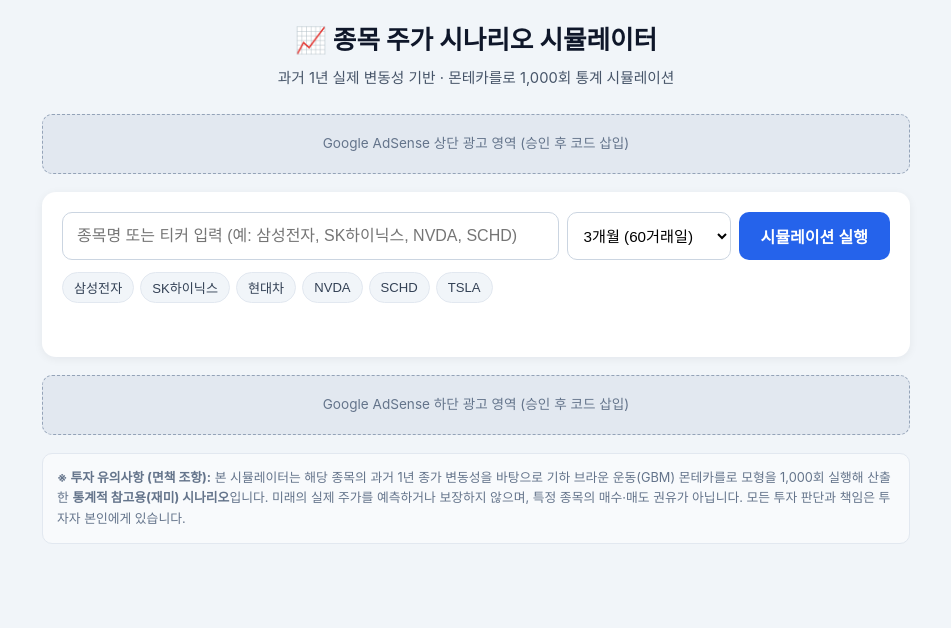
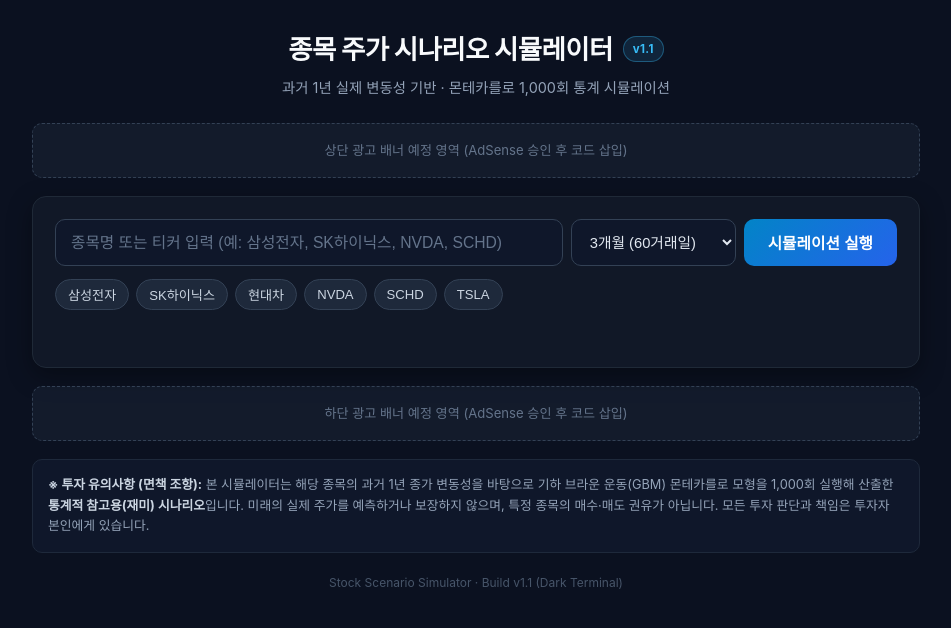
Before and after one commit to hkw851214-collab/stock-toolkit, a plain HTML site: page index.html in a window 1280 px wide. Shown: the whole page, without its empty margins (164-1115 px from the left). Drawn offline with nearby package versions, Linux system fonts and the light colour scheme.

Commit message:
Update index.html

```diff
--- a/index.html
+++ b/index.html
@@ -8,48 +8,153 @@
   <script src="https://cdn.jsdelivr.net/npm/chart.js@4.4.1/dist/chart.umd.min.js"></script>
   <style>
     * { box-sizing: border-box; margin: 0; padding: 0; }
-    body { font-family: -apple-system, BlinkMacSystemFont, "Malgun Gothic", sans-serif; background: #f1f5f9; color: #0f172a; line-height: 1.6; }
-    .wrap { max-width: 900px; margin: 0 auto; padding: 20px 16px 48px; }
+    body {
+      font-family: -apple-system, BlinkMacSystemFont, "Pretendard", "Malgun Gothic", sans-serif;
+      background: #0b1120;
+      color: #e2e8f0;
+      line-height: 1.6;
+      min-height: 100vh;
+    }
+    .wrap { max-width: 920px; margin: 0 auto; padding: 28px 16px 56px; }
+
     header { text-align: center; margin-bottom: 24px; }
-    header h1 { font-size: 1.6rem; color: #0f172a; margin-bottom: 6px; }
-    header p { font-size: 0.92rem; color: #475569; }
-    .card { background: #ffffff; border-radius: 14px; padding: 20px; box-shadow: 0 2px 10px rgba(15, 23, 42, 0.06); margin-bottom: 18px; }
+    .title-row { display: inline-flex; align-items: center; gap: 10px; margin-bottom: 6px; flex-wrap: wrap; justify-content: center; }
+    header h1 { font-size: 1.65rem; font-weight: 800; color: #f8fafc; letter-spacing: -0.02em; }
+    .ver-badge {
+      font-size: 0.72rem;
+      font-weight: 700;
+      color: #38bdf8;
+      background: rgba(56, 189, 248, 0.12);
+      border: 1px solid rgba(56, 189, 248, 0.35);
+      padding: 3px 9px;
+      border-radius: 999px;
+      letter-spacing: 0.03em;
+    }
+    header p { font-size: 0.9rem; color: #94a3b8; }
+
+    .card {
+      background: #111827;
+      border: 1px solid #1f2937;
+      border-radius: 14px;
+      padding: 22px;
+      box-shadow: 0 8px 24px rgba(0, 0, 0, 0.35);
+      margin-bottom: 18px;
+    }
+
     .search-row { display: flex; gap: 8px; flex-wrap: wrap; }
-    .search-row input { flex: 1; min-width: 180px; padding: 12px 14px; border: 1.5px solid #cbd5e1; border-radius: 10px; font-size: 1rem; outline: none; }
-    .search-row input:focus { border-color: #2563eb; }
-    .search-row select { padding: 12px; border: 1.5px solid #cbd5e1; border-radius: 10px; font-size: 0.95rem; background: #fff; }
-    .search-row button { padding: 12px 22px; background: #2563eb; color: #fff; border: none; border-radius: 10px; font-size: 1rem; font-weight: 700; cursor: pointer; }
-    .search-row button:hover { background: #1d4ed8; }
-    .quick-tags { display: flex; gap: 6px; flex-wrap: wrap; margin-top: 12px; }
-    .quick-tags button { background: #f1f5f9; border: 1px solid #e2e8f0; padding: 5px 11px; border-radius: 999px; font-size: 0.82rem; color: #334155; cursor: pointer; }
-    .quick-tags button:hover { background: #e2e8f0; }
-    .status { margin-top: 12px; font-size: 0.9rem; color: #2563eb; min-height: 22px; }
-    .status.error { color: #dc2626; }
-    .metrics { display: grid; grid-template-columns: repeat(4, 1fr); gap: 10px; margin-bottom: 18px; }
-    .metric-box { background: #f8fafc; border: 1px solid #e2e8f0; border-radius: 10px; padding: 12px; text-align: center; }
-    .metric-box .label { font-size: 0.78rem; color: #64748b; margin-bottom: 4px; }
-    .metric-box .val { font-size: 1.05rem; font-weight: 700; color: #0f172a; }
-    .metric-box .sub { font-size: 0.78rem; margin-top: 2px; }
-    .up { color: #dc2626; }
-    .down { color: #2563eb; }
-    .chart-box { position: relative; height: 380px; width: 100%; }
-    .ad-slot { background: #e2e8f0; border: 1px dashed #94a3b8; border-radius: 10px; padding: 18px; text-align: center; color: #64748b; font-size: 0.85rem; margin-bottom: 18px; }
-    .disclaimer { font-size: 0.8rem; color: #64748b; background: #f8fafc; padding: 14px; border-radius: 10px; border: 1px solid #e2e8f0; }
+    .search-row input {
+      flex: 1;
+      min-width: 190px;
+      padding: 12px 15px;
+      background: #0f172a;
+      color: #f8fafc;
+      border: 1px solid #334155;
+      border-radius: 10px;
+      font-size: 0.98rem;
+      outline: none;
+      transition: border-color 0.2s;
+    }
+    .search-row input::placeholder { color: #64748b; }
+    .search-row input:focus { border-color: #38bdf8; }
+    .search-row select {
+      padding: 12px 14px;
+      background: #0f172a;
+      color: #e2e8f0;
+      border: 1px solid #334155;
+      border-radius: 10px;
+      font-size: 0.92rem;
+      outline: none;
+      cursor: pointer;
+    }
+    .search-row button {
+      padding: 12px 24px;
+      background: linear-gradient(135deg, #0284c7, #2563eb);
+      color: #ffffff;
+      border: none;
+      border-radius: 10px;
+      font-size: 0.98rem;
+      font-weight: 700;
+      cursor: pointer;
+      transition: opacity 0.2s, transform 0.1s;
+    }
+    .search-row button:hover { opacity: 0.92; }
+    .search-row button:disabled { opacity: 0.5; cursor: not-allowed; }
+
+    .quick-tags { display: flex; gap: 7px; flex-wrap: wrap; margin-top: 13px; }
+    .quick-tags button {
+      background: #1e293b;
+      border: 1px solid #334155;
+      padding: 5px 12px;
+      border-radius: 999px;
+      font-size: 0.82rem;
+      color: #cbd5e1;
+      cursor: pointer;
+      transition: background 0.15s, border-color 0.15s;
+    }
+    .quick-tags button:hover { background: #334155; border-color: #475569; color: #f8fafc; }
+
+    .status { margin-top: 13px; font-size: 0.88rem; color: #38bdf8; min-height: 22px; }
+    .status.error { color: #fb7185; }
+
+    #stockTitle { font-size: 1.15rem; font-weight: 700; color: #f8fafc; margin-bottom: 16px; }
+
+    .metrics { display: grid; grid-template-columns: repeat(4, 1fr); gap: 10px; margin-bottom: 20px; }
+    .metric-box {
+      background: #0f172a;
+      border: 1px solid #1e293b;
+      border-radius: 10px;
+      padding: 13px 10px;
+      text-align: center;
+    }
+    .metric-box .label { font-size: 0.76rem; color: #94a3b8; margin-bottom: 5px; }
+    .metric-box .val { font-size: 1.08rem; font-weight: 700; color: #f8fafc; }
+    .metric-box .sub { font-size: 0.78rem; margin-top: 3px; font-weight: 600; }
+    .up { color: #fb7185 !important; }
+    .down { color: #38bdf8 !important; }
+
+    .chart-box { position: relative; height: 390px; width: 100%; }
+
+    .banner-zone {
+      background: rgba(30, 41, 59, 0.45);
+      border: 1px dashed #334155;
+      border-radius: 10px;
+      padding: 16px;
+      text-align: center;
+      color: #64748b;
+      font-size: 0.82rem;
+      margin-bottom: 18px;
+    }
+
+    .disclaimer {
+      font-size: 0.8rem;
+      color: #94a3b8;
+      background: #0f172a;
+      padding: 15px;
+      border-radius: 10px;
+      border: 1px solid #1e293b;
+    }
+    .disclaimer strong { color: #cbd5e1; }
+
+    footer { text-align: center; margin-top: 20px; font-size: 0.75rem; color: #475569; }
+
     @media (max-width: 640px) {
       .metrics { grid-template-columns: repeat(2, 1fr); }
-      .chart-box { height: 300px; }
+      .chart-box { height: 310px; }
     }
   </style>
 </head>
 <body>
   <div class="wrap">
     <header>
-      <h1>📈 종목 주가 시나리오 시뮬레이터</h1>
+      <div class="title-row">
+        <h1>종목 주가 시나리오 시뮬레이터</h1>
+        <span class="ver-badge">v1.1</span>
+      </div>
       <p>과거 1년 실제 변동성 기반 · 몬테카를로 1,000회 통계 시뮬레이션</p>
     </header>
 
-    <!-- [Google AdSense 상단 디스플레이 광고 슬롯] -->
-    <div class="ad-slot">Google AdSense 상단 광고 영역 (승인 후 코드 삽입)</div>
+    <!-- [상단 배너 슬롯: 추후 Google AdSense 디스플레이 코드 삽입 위치] -->
+    <div class="banner-zone">상단 광고 배너 예정 영역 (AdSense 승인 후 코드 삽입)</div>
 
     <section class="card">
       <div class="search-row">
@@ -73,12 +178,12 @@
     </section>
 
     <section id="resultSection" class="card" style="display: none;">
-      <h2 id="stockTitle" style="font-size: 1.2rem; margin-bottom: 14px;"></h2>
+      <h2 id="stockTitle"></h2>
       <div class="metrics">
         <div class="metric-box">
           <div class="label">현재 주가</div>
           <div id="mCurrent" class="val">-</div>
-          <div id="mVol" class="sub" style="color:#64748b;">연 변동성 -</div>
+          <div id="mVol" class="sub" style="color:#94a3b8;">연 변동성 -</div>
         </div>
         <div class="metric-box">
           <div class="label">낙관 시나리오 (상위 10%)</div>
@@ -102,14 +207,16 @@
       </div>
     </section>
 
-    <!-- [Google AdSense 하단 디스플레이 광고 슬롯] -->
-    <div class="ad-slot">Google AdSense 하단 광고 영역 (승인 후 코드 삽입)</div>
+    <!-- [하단 배너 슬롯: 추후 Google AdSense 디스플레이 코드 삽입 위치] -->
+    <div class="banner-zone">하단 광고 배너 예정 영역 (AdSense 승인 후 코드 삽입)</div>
 
     <div class="disclaimer">
       <strong>※ 투자 유의사항 (면책 조항):</strong> 본 시뮬레이터는 해당 종목의 과거 1년 종가 변동성을 바탕으로 기하 브라운 운동(GBM) 몬테카를로 모형을 1,000회 실행해 산출한 <strong>통계적 참고용(재미) 시나리오</strong>입니다. 미래의 실제 주가를 예측하거나 보장하지 않으며, 특정 종목의 매수·매도 권유가 아닙니다. 모든 투자 판단과 책임은 투자자 본인에게 있습니다.
     </div>
+
+    <footer>Stock Scenario Simulator · Build v1.1 (Dark Terminal)</footer>
   </div>
 
-  <script src="app.js"></script>
+  <script src="app.js?v=1.1"></script>
 </body>
 </html>
```
